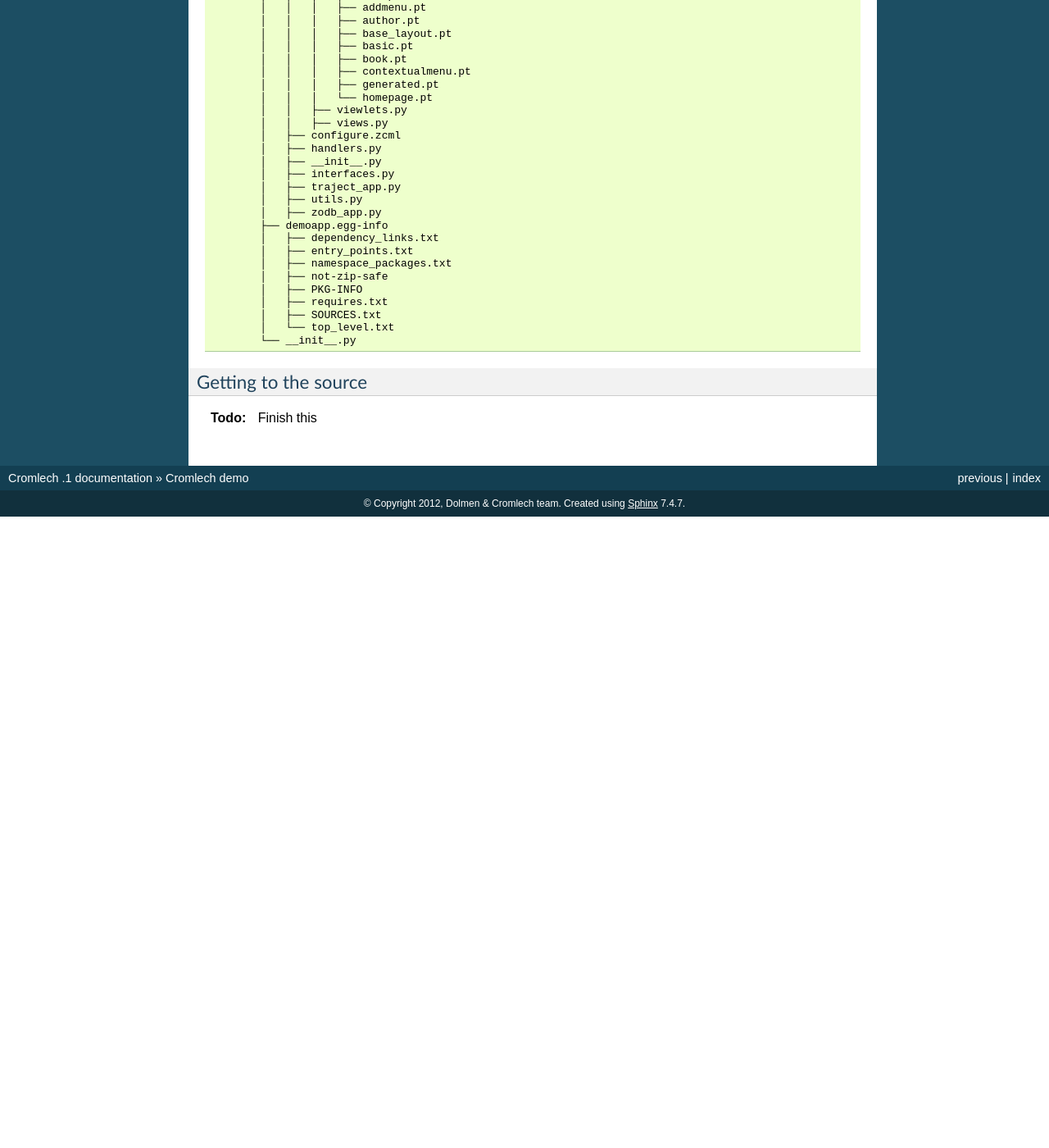
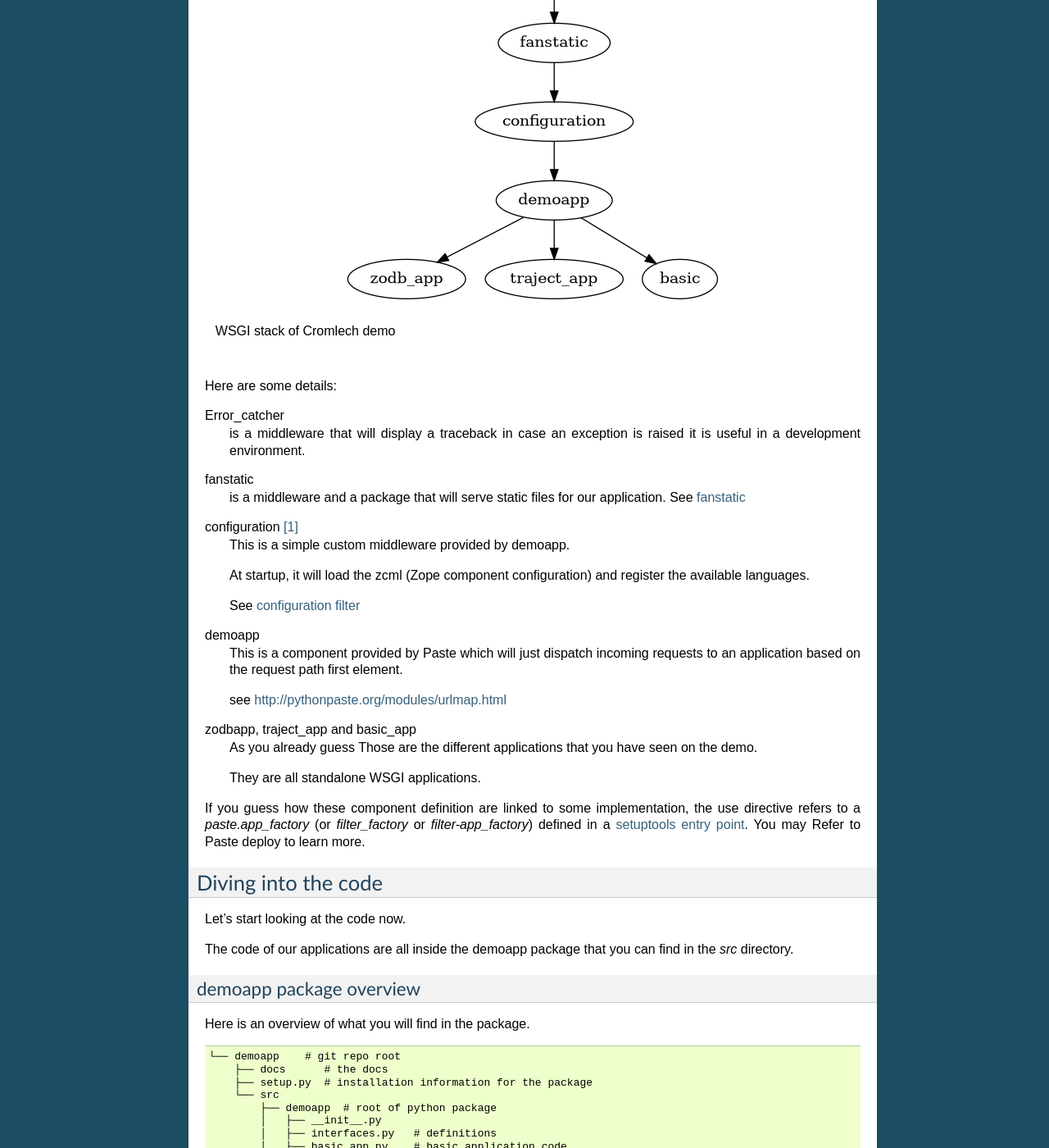
Before and after one commit to aldryss/cromlech-doc, a Sphinx documentation site: the page built from docs/cromlech-demo.rst, in a window 1280 px wide and 1400 px high, scrolled down 3692 px. Shown: the whole window at 82% size. Built offline with Sphinx 7.4.7, drawn with Linux system fonts in a browser that asks for light colours; pages that are not in the unit, such as notebooks, are missing from menus; before the commit the page ends 4322 px from its top, so only the background shows below that; some of the changed text lies outside the part shown.

Commit message:
more docs

```diff
--- a/docs/cromlech-demo.rst
+++ b/docs/cromlech-demo.rst
@@ -39,7 +39,7 @@
   $ . bin/activate
 
 .. note::
-   if python 3 is your default python version
+   if python 3 is your default python version
    you may use ``-p /usr/bin/python2.7`` (or python2.6)
 
 Boostrap and build::
@@ -69,12 +69,12 @@
 
 It use a simple `Twitter Bootstrap`_ based skin.
 
-ZODB Application
+ZODB Application
 -----------------
 
-The first page you land on is part of the ZODB_ application.
+The first page you land on is part of the ZODB_ application.
 
-ZODB is an object database that helps building application
+ZODB is an object database that helps building application
 with complex relations between entities without worrying about persitency
 too much.
 
@@ -82,7 +82,7 @@
 *Add to folder* to add an Author. After adding an author you may add books
 using *Add to folder* on the author page. You can also edit or delete items.
 
-The *Book list* shows you a simple JSON view,
+The *Book list* shows you a simple JSON view,
 typical from what you could except from a webservice.
 
 Also note that each item is rendered using a so called *view*
@@ -105,7 +105,7 @@
 This application use a SQL database (here a simple sqlite_ one).
 Routing (finding the object to display at a certain url)
 is done using traject_.
-ORM is SQLAlchemy.
+ORM is SQLAlchemy.
 
 Once again you are presented with an author / book database.
 You can, add, edit, delete items.
@@ -148,10 +148,11 @@
 This is the stuff you find on a fresh checkout of the git repository
 
 ::
+
     ├── bootstrap.py  # the zeam.setup installation bootstraper
     ├── setup.cfg  # the zeam.setup configuration to install CromlechDemo
     ├── src
-    │   └── demoapp  # this is the demo application Python package
+    │   └── demoapp  # this is the demo application Python package
     ├── cromlech.ico # cromlech favicon
     ├── build  # contains various templates to generate configurations files
 
@@ -166,6 +167,7 @@
 interesting.
 
 ::
+
     ├── checkouts  # external python products in unreleased versions
     ├── download   # zeam.setup download cache
     ├── error.log  # zeam.setup log
@@ -178,17 +180,18 @@
 specific deployement of the application.
 
 ::
+
     ├── bin  # This contains the commands
-    │   ├── demoapp  # commands to launch our server
-    │   └── setup    # zeam.setup command to install or update our product
+    │   ├── demoapp  # commands to launch our server
+    │   └── setup    # zeam.setup command to install or update our product
     ├── lib  # all usefull Python libraries (installed as eggs)
     ├── etc
-    │   ├── deploy.ini  # wsgi stack and application configuration
-    │   ├── app.zcml    # zope component configuration (thin)
-    │   └── uwsgi.xml   # uWSGI specific configuration (thin)
+    │   ├── deploy.ini  # wsgi stack and application configuration
+    │   ├── app.zcml    # zope component configuration (thin)
+    │   └── uwsgi.xml   # uWSGI specific configuration (thin)
 
 The most important file here is certainly *deploy.ini*.
-It's content is discussed in `WSGI stack`_
+It's content is discussed in `WSGI stack`_
 
 Application data
 ~~~~~~~~~~~~~~~~
@@ -196,11 +199,12 @@
 As the application run, some data will be created. Here it is:
 
 ::
+
     ├── run
-    │   └── cromlechdemo.sock  # uWSGI communication socket
+    │   └── cromlechdemo.sock  # uWSGI communication socket
     └── var
-        ├── blob     # ZODB files storage
-        ├── Data.fs  # ZODB storage
+        ├── blob     # ZODB files storage
+        ├── Data.fs  # ZODB storage
         ├── demo.db  # SQLite database
         └── log
             └── accesslog.log  # connections log
@@ -214,67 +218,185 @@
 
 The *deploy.ini* file use the `Paste deploy`_ configuration
 to describe the WSGI stack,
-that is how different WSGI middleware and applications are tied together.
+that is, how different WSGI middleware and applications are tied together.
 
+Take a look at the *etc/deploy.ini* file.
+
+The first part of the file configures loggers with three actors :
+emitters, handlers and formatters.
+We won't get into it here, as there is nothing specific,
+But you may refer to `Python logging documentation`_.
+
+After loggers definitions we really gets to the WSGI stack.
+
+If you're not used to WSGI_ just think the stack as
+the path the request will follow,
+going through different components (middle-ware),
+down to an application.
+This path will then be covered back by the response.
+
+*Filter-app* and *filter* are traversed component
+whereas *app* are terminal components
+that will return a response.
+
+finally the defined stack is:
+
+.. graphviz::
+   :caption: WSGI stack of Cromlech demo
+
+   digraph stack {
+       "error_catcher" -> "fanstatic";
+       "fanstatic" -> "configuration";
+       "configuration" -> "demoapp";
+       "demoapp" -> "zodb_app";
+       "demoapp" -> "traject_app";
+       "demoapp" -> "basic";
+   }
+
+Here are some details:
+
+Error_catcher
+  is a middleware that will display a traceback in case an exception is raised
+  it is useful in a development environment.
+
+fanstatic
+  is a middleware and a package that will serve static files
+  for our application. See fanstatic_
+
+configuration [#]_
+  This is a simple custom middleware provided by demoapp.
+
+  At startup,
+  it will load the zcml (Zope component configuration)
+  and register the available languages.
+
+  See `configuration filter`_
+
+demoapp
+  This is a component provided by Paste which will
+  just dispatch incoming requests to an application
+  based on the request path first element.
+
+  see http://pythonpaste.org/modules/urlmap.html
+
+zodbapp, traject_app and basic_app
+  As you already guess
+  Those are the different applications that you have seen on the demo.
+
+  They are all standalone WSGI applications.
+
+If you guess how these component definition are linked to some implementation,
+the use directive refers to a
+*paste.app_factory* (or *filter_factory* or *filter-app_factory*)
+defined in a `setuptools entry point`_.
+You may Refer to _`Paste deploy` to learn more.
 
 Diving into the code
 ====================
+
+Let's start looking at the code now.
+
+The code of our applications are all inside the demoapp package that
+you can find in the *src* directory.
 
 
 demoapp package overview
 ------------------------
 
+Here is an overview of what you will find in the package.
+
 ::
 
-    └── demoapp
-        ├── docs
-        ├── setup.py
-        └── src
-            ├── demoapp
-            │   ├── basic_app.py
-            │   ├── browser
-            │   │   ├── errors.py
-            │   │   ├── files
-            │   │   │   └── demo.css
-            │   │   ├── forms.py
-            │   │   ├── __init__.py
-            │   │   ├── layer.py
-            │   │   ├── layout.py
-            │   │   ├── menus.py
-            │   │   ├── resources.py
-            │   │   ├── templates
-            │   │   │   ├── 404.pt
-            │   │   │   ├── addmenu.pt
-            │   │   │   ├── author.pt
-            │   │   │   ├── base_layout.pt
-            │   │   │   ├── basic.pt
-            │   │   │   ├── book.pt
-            │   │   │   ├── contextualmenu.pt
-            │   │   │   ├── generated.pt
-            │   │   │   └── homepage.pt
-            │   │   ├── viewlets.py
-            │   │   ├── views.py
-            │   ├── configure.zcml
-            │   ├── handlers.py
-            │   ├── __init__.py
-            │   ├── interfaces.py
-            │   ├── traject_app.py
-            │   ├── utils.py
-            │   ├── zodb_app.py
-            ├── demoapp.egg-info
-            │   ├── dependency_links.txt
-            │   ├── entry_points.txt
-            │   ├── namespace_packages.txt
-            │   ├── not-zip-safe
-            │   ├── PKG-INFO
-            │   ├── requires.txt
-            │   ├── SOURCES.txt
-            │   └── top_level.txt
-            └── __init__.py
+  └── demoapp    # git repo root
+      ├── docs      # the docs
+      ├── setup.py  # installation information for the package
+      └── src
+          ├── demoapp  # root of python package
+          │   ├── __init__.py
+          │   ├── interfaces.py   # definitions
+          │   ├── basic_app.py    # basic application code
+          │   ├── traject_app.py  # the traject application
+          │   ├── zodb_app.py     # the ZODB application
+          │   ├── configure.zcml  # zope component configuration for package
+          │   ├── handlers.py     #
+          │   ├── utils.py
+          │   ├── browser         # This directory contains views
+          │   │   ├── __init__.py
+          │   │   ├── resources.py  # defines static stuff usage
+          │   │   ├── files         # here is the static stuff
+          │   │   │   └── demo.css
+          │   │   ├── views.py      # the views (rendering of pages)
+          │   │   ├── viewlets.py   # defines viewlets (additional view fragments)
+          │   │   ├── templates     # here are the templates
+          │   │   ├── layout.py   # define the layout
+          │   │   ├── menus.py    # defines available menus
+          │   │   ├── forms.py    # define forms
+          │   │   ├── layer.py    # layers are a bit like skins
+          │   │   ├── errors.py   # views to display errors
+          └── __init__.py
+
+Setup code
+----------
+
+Our main purpose for this demo is
+to show how we setup our webapplication
+always keeping control of which layer is used and when.
+
+The demo makes quite a lot of things in this area,
+as much as a big application would.
+Do not run away this is meant to demo tools cromlech provides.
+
+.. todo:
+   continue
+
+Interfaces
+----------
+
+*interfaces.py* defines the type of items our application will use
+thanks to `Zope interfaces`_ descriptions.
+
+Think of them as markers to give semantic to a class
+and as defining a schema for objecs that will endorse them.
+
+Docstring shall be explicit enough for you to understand.
+
+The first defines the root of our sites.
+
+.. autointerface::
+   demoapp.interfaces.ISite
+
+Then comes the model shared betwenne the ZODB and the traject App.
+
+.. autointerface::
+   demoapp.interfaces.IBook
+
+.. autointerface::
+   demoapp.interfaces.IAuthor
+
+We also have a `marker interface`_
+to tag our SQL objects.
+
+.. autointerface::
+   demoapp.interfaces.ISQLModel
+
+The rest of the files redefines our model to define containments.
+This is due to an actual limitation of `dolmen.content`_
 
 
-Getting to the source
----------------------
+Configuration filter
+----------------------
+
+The *setup.py* file of demoapp defines it as::
+
+  [paste.filter_factory]
+  global_config = demoapp.utils:configuration
+
+.. todo:
+   continue
+
+
+XXXX
+----
 
 .. todo::
     Finish this
@@ -282,11 +404,21 @@
 
 .. _virtualenv: http://pypi.python.org/pypi/virtualenv
 .. _uWSGI: http://projects.unbit.it/uwsgi/
-.. _Paster: http://pythonpaste.org/script/#paster-serve
+.. _Paste: http://pythonpaste.org/script/#paster-serve
 .. _`Paste deploy`: http://pythonpaste.org/deploy/#from-the-user-perspective
 .. _`Twitter Bootstrap`: http://twitter.github.com/bootstrap/
 .. _ZODB : http://www.zodb.org/
-.. _sqlite : http://sqlite.org/
+.. _sqlite : http://sqlite.org/
 .. _traject : http://pypi.python.org/pypi/traject/
-.. _SQLAlchemy : http://www.sqlalchemy.org/
-.. _WSGI : http://www.wsgi.org/
+.. _SQLAlchemy : http://www.sqlalchemy.org/
+.. _WSGI : http://www.wsgi.org/
+.. _`Python logging documentation`:
+   http://docs.python.org/library/logging.config.html#configuration-file-format
+.. _fanstatic: http://www.fanstatic.org
+.. _`setuptools entry point`: http://peak.telecommunity.com/DevCenter/setuptools#dynamic-discovery-of-services-and-plugins
+.. _`Zope interfaces`: http://docs.zope.org/zope.interface/README.html
+.. _`marker interface`: http://www.muthukadan.net/docs/zca.html#marker-interfaces
+.. _`dolmen.content`_: http://pypi.dolmen-project.org/pypi/dolmen.content
+.. [#] you may have missed it in the configuration file
+       but it's defined in demoapp section as a filter to it,
+       therefor its position.
```
Also changed, not shown: requirements.txt (+277 -4 lines), docs/index.rst (line endings or trailing spaces).
